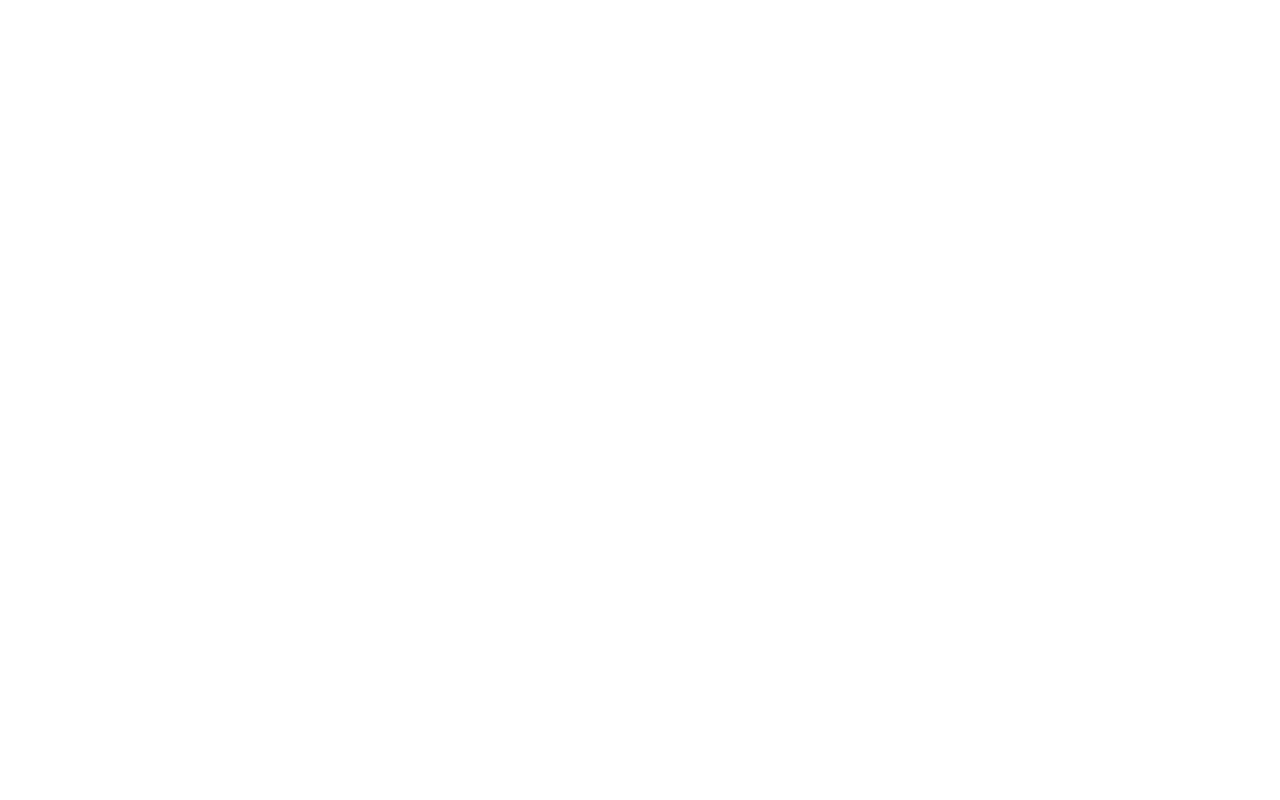
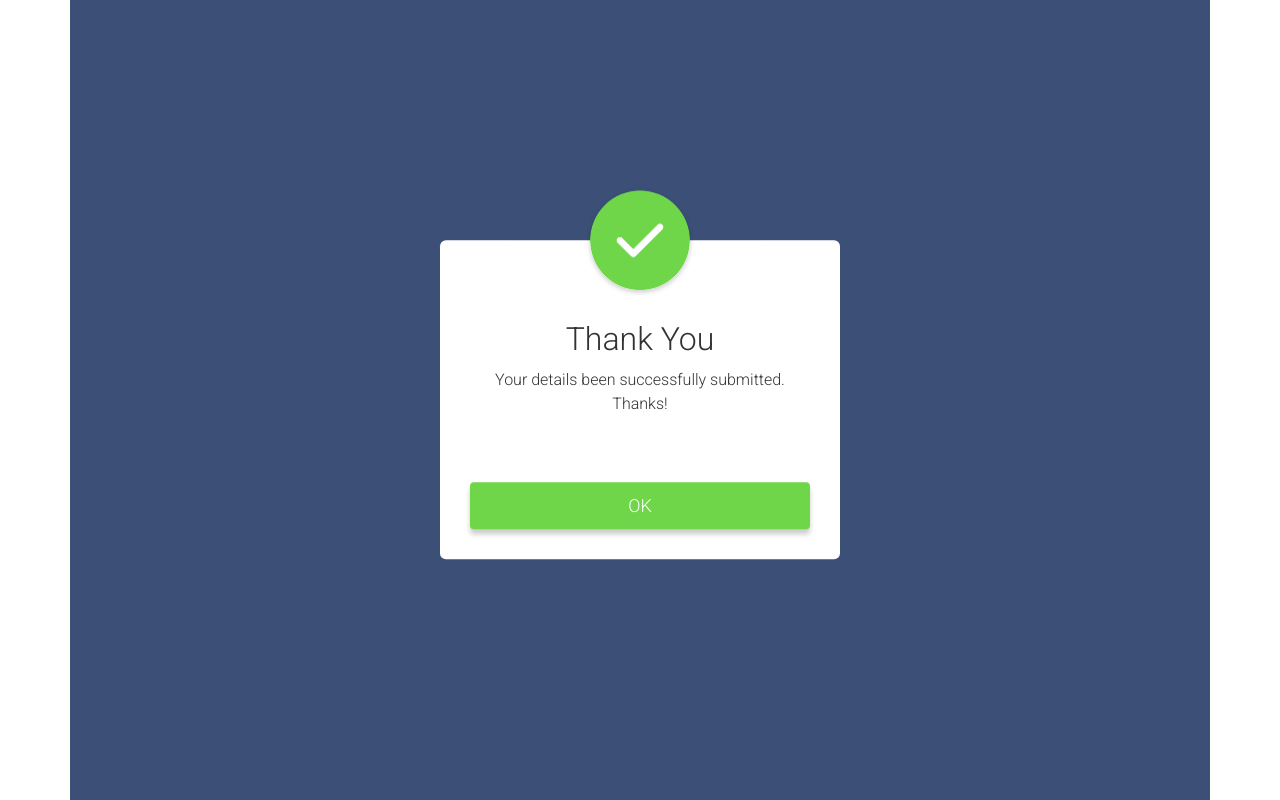
Before and after one commit to zinnetyazicii/tutorial, a plain HTML site: page modal/index.html in a window 1280 px wide. Drawn offline with nearby package versions, Linux system fonts and the light colour scheme.

Commit message:
html+css

```diff
--- a/modal/index.html
+++ b/modal/index.html
@@ -15,6 +15,15 @@
 
 <body>
 
+<div class="container">
+  <button type="submit" class="btn" onclick="openPopup()">Submit</button>
+  <div class="popup" id="popup">
+    <img src="./assets/images/404-tick.png" alt="Tick">
+    <h2>Thank You</h2>
+    <p>Your details been successfully submitted. Thanks!</p>
+    <button type="button" class="btn" onclick="closePopup()">OK</button>
+  </div>
+</div>
 
 
 
--- a/modal/style.css
+++ b/modal/style.css
@@ -16,3 +16,64 @@
 
 
 }
+.container{
+  width: 100%;
+  height:100vh;
+  background: #3c5077;
+  display:flex;
+  align-items: center;
+  justify-content: center;
+
+}
+.btn{
+  padding: 10px 60px;
+  background:#fff;
+  border:0;
+  outline:none;
+  cursor:pointer;
+  font: size 22px;
+  font-weight:500;
+  border-radius: 30px;
+
+
+}
+.popup{
+  width: 400px;
+  background:#fff;
+  border-radius: 6px;
+  position: absolute;
+  top:50%;
+  left:50%;
+  transform: translate(-50%,-50%) ;
+  text-align: center;
+  padding:0 30px 30px;
+  color: #333;
+
+}
+.popup img{
+  width: 100px;
+  margin-top: -50px;
+  border-radius:50%;
+  box-shadow: 0 2px 5px rgba(0,0,0,0.2);
+
+}
+.popup h2{
+  font: size 38px;
+  font-weight:500;
+  margin:30px 0 10px;
+
+}
+.popup button{
+  width: 100%;
+  margin-top :50px;
+  padding:10px 0;
+  background:#6fd649;
+  color:#fff;
+  border:0;
+  outline:none;
+  font-size: 18px;
+  border-radius: 4px;
+  cursor:pointer;
+  box-shadow: 0 5px 5px rgba(0,0,0,0.2);
+
+}
```
Also changed, not shown: modal/assets/images/404-tick.png (added).
